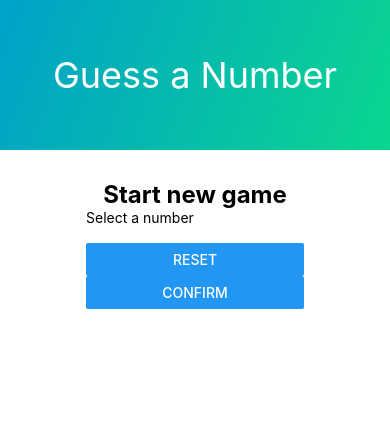
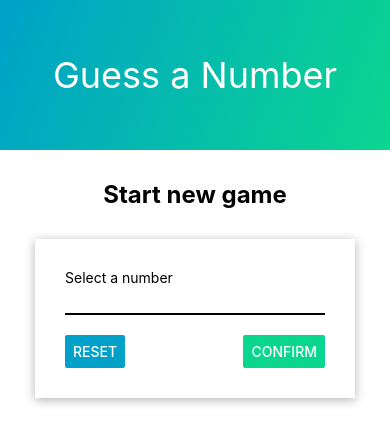
Before and after one commit to annaszalkiewicz/guess-number, a React Native app: screen / in a window 390 px wide. Shown: the top 444 px of the page. Built offline with nearby package versions, Linux system fonts and the light colour scheme.

Commit message:
Add margins between elements

```diff
--- a/components/ui/Card.js
+++ b/components/ui/Card.js
@@ -1,15 +1,26 @@
-import React from 'react'
-import { View, StyleSheet } from 'react-native'
+import React from "react";
+import { View, StyleSheet } from "react-native";
 
 const Card = props => {
   return (
-    <View>{props.children}
+    <View style={{ ...styles.container, ...props.style }}>
+      {props.children}
     </View>
-  )
-}
+  );
+};
 
 const styles = StyleSheet.create({
-
+  container: {
+    padding: 30,
+    shadowColor: "#000000",
+    shadowOpacity: 0.3,
+    shadowRadius: 10,
+    shadowOffset: {
+      width: 0,
+      height: 2
+    },
+    elevation: 10
+  }
 });
 
 export default Card;
--- a/screens/StartGameScreen.js
+++ b/screens/StartGameScreen.js
@@ -8,10 +8,12 @@ const StartGameScreen = () => {
       <Text style={styles.title}>Start new game</Text>
       <Card style={styles.card}>
         <Text>Select a number</Text>
-        <TextInput />
-        <View>
-          <Button title="Reset" />
-          <Button title="Confirm" />
+        <View style={styles.input}>
+          <TextInput />
+        </View>
+        <View style={styles.buttonsContainer}>
+          <Button title="Reset" color="#00A1C9" />
+          <Button title="Confirm" color="#0BD68F" />
         </View>
       </Card>
     </View>
@@ -22,15 +24,28 @@ const styles = StyleSheet.create({
   container: {
     flex: 1,
     padding: 30,
-    alignItems: 'center'
+    alignItems: "center"
   },
   title: {
     fontSize: 24,
-    fontWeight: 'bold'
+    fontWeight: "bold"
   },
   card: {
-    width: 300,
-    maxWidth: '80%'
+    width: '100%',
+    maxWidth: 320,
+    marginTop: 30
+  },
+  input: {
+    width: '100%',
+    borderBottomColor: '#000',
+    borderBottomWidth: 2,
+    marginVertical: 10
+  },
+  buttonsContainer: {
+    width: '100%',
+    flexDirection: 'row',
+    justifyContent: 'space-between',
+    marginTop: 10
   }
 });
 
```
